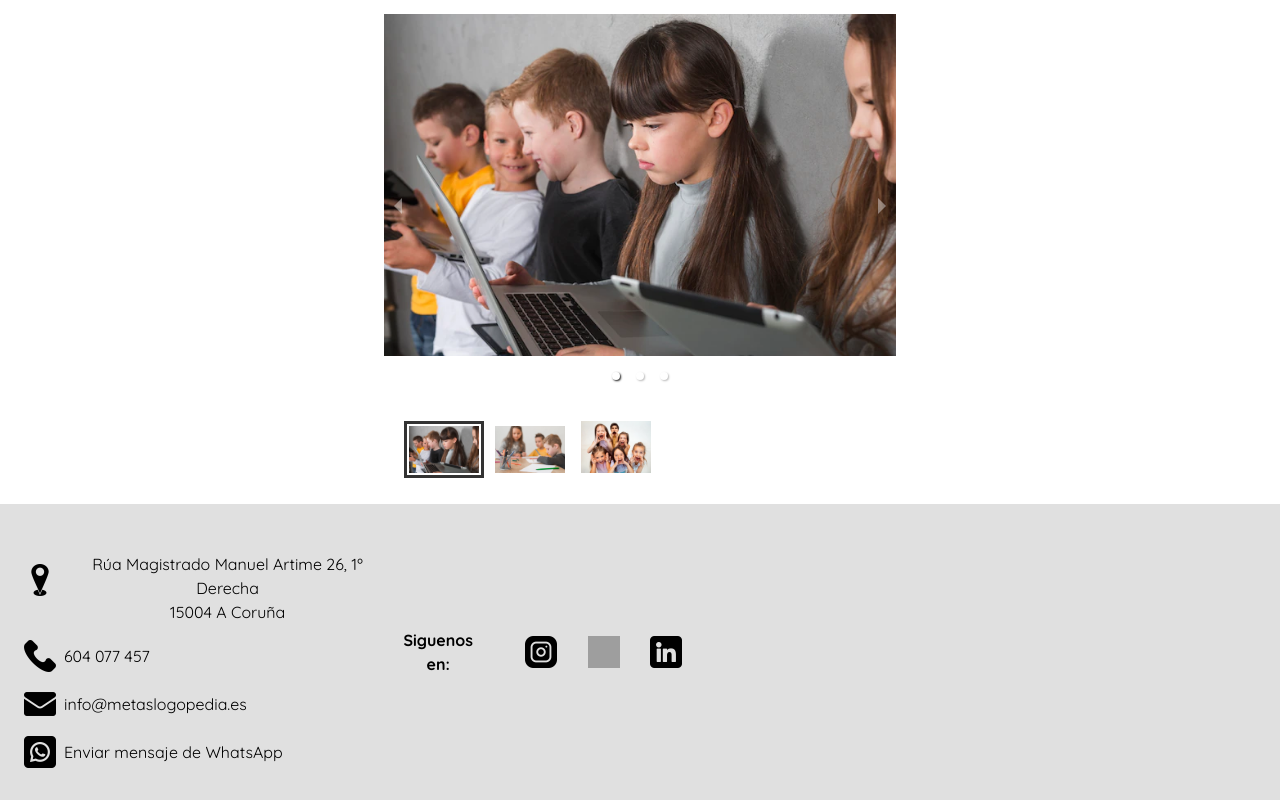
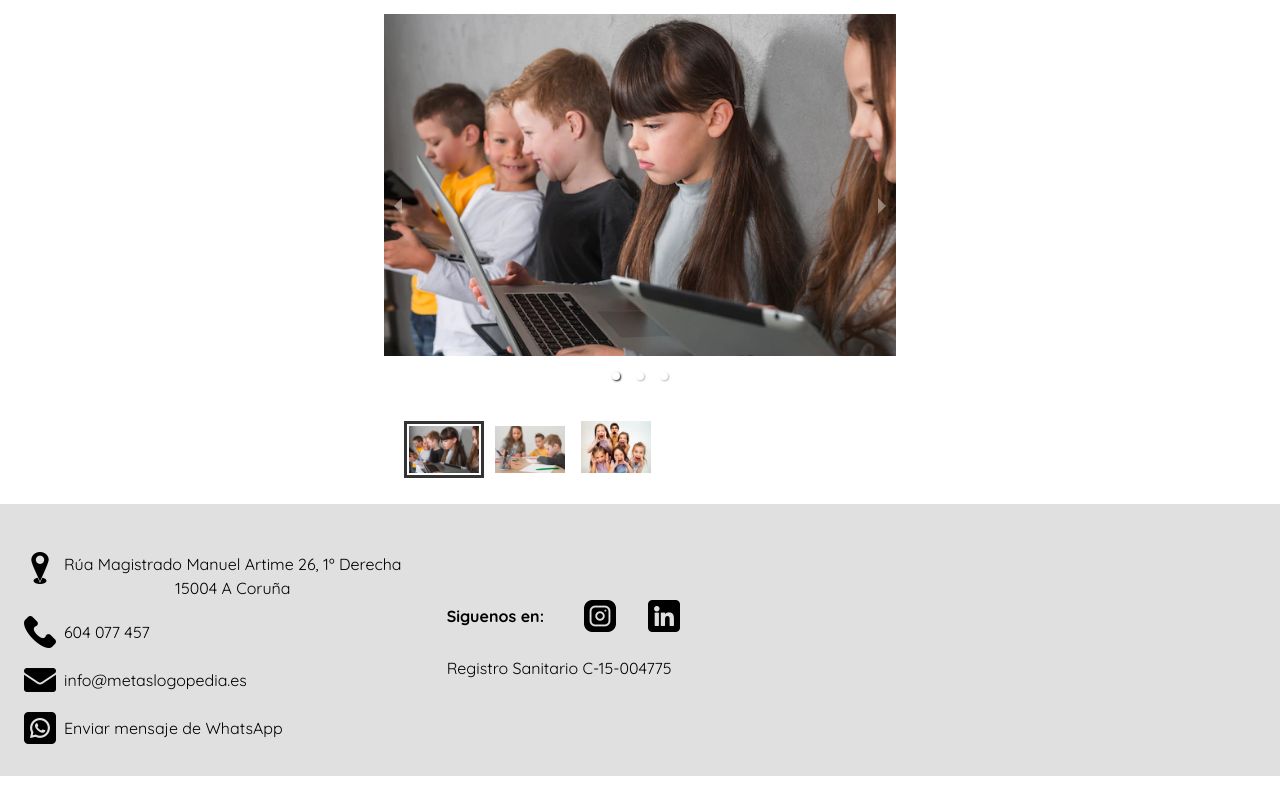
Before and after one commit to wiflysk8/Metas_logopedia, a React (Create React App) app: page / in a window 1280 px wide. Shown: the part 823-1623 px from the top of the page. After the commit the page ends 1599 px from the top, so only its background shows below. Built offline with nearby package versions, Linux system fonts and the light colour scheme; grey boxes are pictures that could not be loaded.

Commit message:
footer changes

```diff
--- a/src/components/Footer/Footer.jsx
+++ b/src/components/Footer/Footer.jsx
@@ -5,9 +5,10 @@ import {
   InfoItem,
   LeftArea,
   LogoWrapper,
+  MiddleArea,
   SocialWrapper,
+  FooterText,
 } from "./FooterStyles";
-import facebookLogo from "../../assets/icons/facebook.png";
 import linkedinLogo from "../../assets/icons/linkedin.png";
 import instagramLogo from "../../assets/icons/instagram.png";
 import emailLogo from "../../assets/icons/email.png";
@@ -24,14 +25,9 @@ const Footer = () => {
       url: "https://www.instagram.com/metas.logopedia/",
     },
     {
-      name: "facebook",
-      logo: facebookLogo,
-      url: "https://www.facebook.com/metaslogopedia/",
-    },
-    {
       name: "linkedin",
       logo: linkedinLogo,
-      url: "https://www.linkedin.com/company/metaslogopedia/",
+      url: "https://www.linkedin.com/company/metas-logopedia/",
     },
   ];
 
@@ -83,7 +79,7 @@ const Footer = () => {
             </InfoItem>
           </StyledLink>
         </InfoContainer>
-
+        <MiddleArea>
           <SocialWrapper>
             <h1 style={{ fontWeight: "bold" }}>Siguenos en:</h1>
             <LogoWrapper>
@@ -99,6 +95,10 @@ const Footer = () => {
               ))}
             </LogoWrapper>
           </SocialWrapper>
+          <FooterText>
+            Registro Sanitario C-15-004775
+          </FooterText>
+        </MiddleArea>
       </LeftArea>
     </FooterContainer>
   );
--- a/src/components/Footer/FooterStyles.jsx
+++ b/src/components/Footer/FooterStyles.jsx
@@ -96,3 +96,13 @@ export const SocialWrapper = styled.div`
     padding-bottom: 2rem;
   }
 `;
+
+export const MiddleArea = styled.div`
+  display: flex;
+  flex-direction: column;
+  gap: 24px;
+`;
+
+export const FooterText = styled.span`
+text-align:start
+`
```
Also changed, not shown: 1 other file (tests, documents, lock files or other folders). Lines whose indentation alone changed are shown as unchanged.
